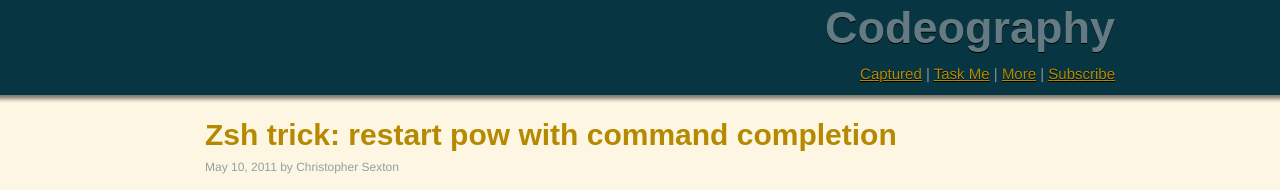
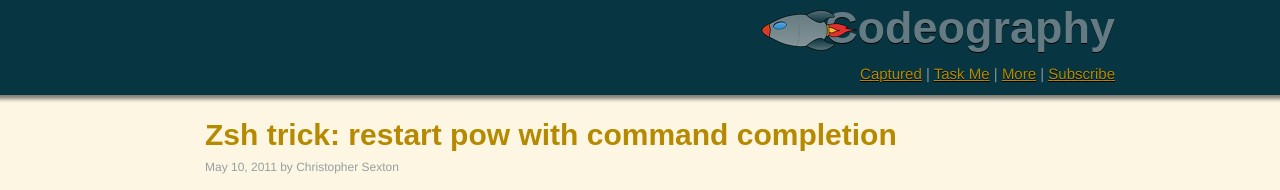
Before and after one commit to csexton/codeography.com, a Jekyll site: the page built from index.html, in a window 1280 px wide. Shown: the top 190 px of the page. Built offline with Jekyll 4.4.1, drawn with Linux system fonts in a browser that asks for light colours; nearby versions of some CDN libraries; some web fonts are replaced; comment, search, counter and statistics services are not loaded.

Commit message:
Fancy flying rocket in header

```diff
--- a/_layouts/base.html
+++ b/_layouts/base.html
@@ -18,10 +18,24 @@
     <link rel="stylesheet" href="/javascripts/fancybox/jquery.fancybox-1.3.1.css" type="text/css" media="screen, projection">
     <script src="/javascripts/fancybox/jquery.fancybox-1.3.1.pack.js" type="text/javascript"></script>
 
+    <style type="text/css">
+      #rocket {
+        position: relative;
+        left: 900px;
+        top: 0;
+        float:left;
+      }
+    </style>
     <script type="text/javascript">
       $(document).ready(function() {
         $('pre').addClass('prettyprint');
         prettyPrint();
+
+        $('#rocket').animate({
+          left: '588',
+        }, 5000, function() {
+        });
+
       });
     </script>
     {% include ga.html %}
@@ -32,6 +46,7 @@
         <div id="header">
           <h1>
             <a href="/">
+              <img id="rocket" src="/images/rocket-100x52.png" />
               Codeography
             </a>
           </h1>
@@ -108,7 +123,7 @@
 
         <div class="span-7 prepend-1 last">
 
-          <img src="/images/rocket-155x368.png" />
+          <img src="/images/rocket-155x368.png" style="float: right; padding-right: 64px;"/>
 
         </div>
       </div>
--- a/stylesheets/codeography.css
+++ b/stylesheets/codeography.css
@@ -99,7 +99,6 @@ h2.title {
 #header h1 a:hover {
   background-color: #002B36;
   background-color: #073642;
-  text-shadow: 0px 1px 0px #93a1a1;
 }
 #header {
   padding-top: 15px;
```
Also changed, not shown: images/rocket-100x52.png (added).
